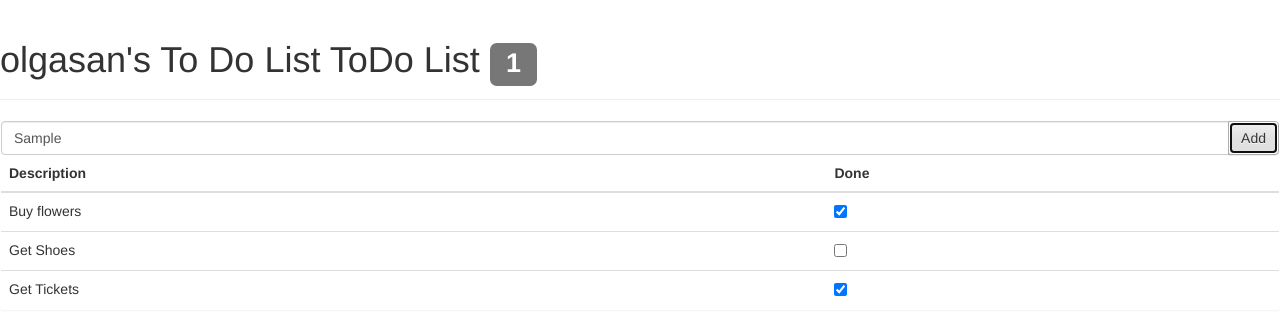
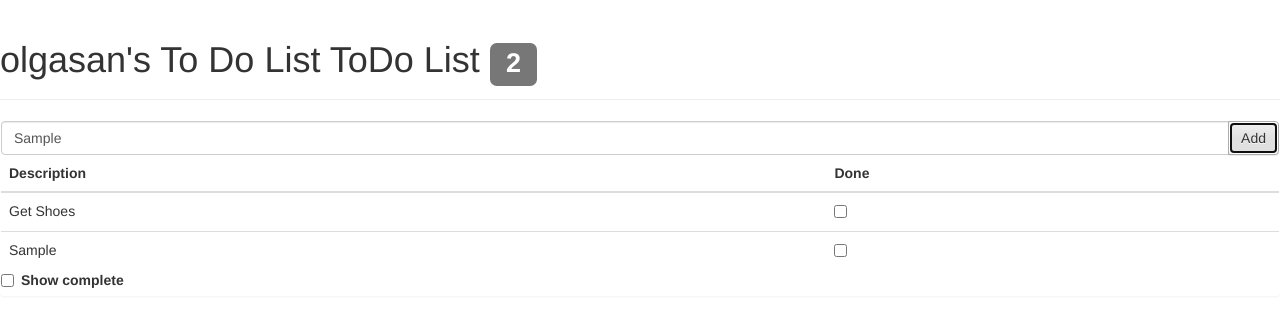
Before and after one commit to olgasan/angularjs-lab, a plain HTML site: page index.html in a window 1280 px wide. Both pictures are taken after typing "Sample" into the empty fields and a click on the button "Add". Drawn offline with Linux system fonts and the light colour scheme.

Commit message:
Added input interaction and filters

```diff
--- a/index.html
+++ b/index.html
@@ -14,14 +14,14 @@
         <h1>
             {{toDo.user}}'s To Do List
             ToDo List
-            <span class="label label-default" ng-hide="noPendingTasks()">{{incompleteCount()}}</span>
+            <span class="label" ng-class="warningLevel()" ng-hide="noPendingTasks()">{{incompleteCount()}}</span>
         </h1>
     </div>
     <div class="panel">
         <div class="input-group">
-            <input class="form-control" />
+            <input class="form-control" ng-model="actionText" />
             <span class="input-group-btn">
-                <button class="btn btn-default">Add</button>
+                <button class="btn btn-default" ng-click="addItem(actionText)">Add</button>
             </span>
         </div>
         <table class="table table-stripped">
@@ -32,7 +32,7 @@
             </tr>
             </thead>
             <tbody>
-            <tr ng-repeat="item in toDo.items">
+            <tr ng-repeat="item in toDo.items | orderBy:'action' | checkedItems:showComplete">
                 <td>{{item.action}}</td>
                 <td>
                     <input type="checkbox" ng-model="item.done" />
@@ -40,6 +40,12 @@
             </tr>
             </tbody>
         </table>
+        <div class="checkbox-inline">
+            <label>
+                <input type="checkbox" ng-model="showComplete" />
+                Show complete
+            </label>
+        </div>
     </div>
 </div>
 </body>
--- a/js/toDoApp.js
+++ b/js/toDoApp.js
@@ -18,6 +18,18 @@ var model = {
 
 var toDoApp = angular.module("toDoApp", []);
 
+toDoApp.filter("checkedItems", function(){
+   return function(items, showComplete){
+       var resultArray = [];
+       angular.forEach(items, function(item){
+           if (!item.done || showComplete){
+               resultArray.push(item);
+           }
+       });
+       return resultArray;
+   }
+});
+
 toDoApp.controller("ToDoCntrl", function($scope){
     $scope.toDo = model;
 
@@ -31,8 +43,18 @@ toDoApp.controller("ToDoCntrl", function($scope){
         return count;
     };
 
-    $scope.noPendingTasks = function()
-    {
+    $scope.noPendingTasks = function(){
         return $scope.incompleteCount()==0;
+    };
+
+    $scope.warningLevel = function(){
+        return $scope.incompleteCount() > 2 ? "label-warning" : "label-default";
+    };
+
+    $scope.addItem = function(itemText){
+        $scope.toDo.items.push({
+            action: itemText,
+            done: false
+        });
     }
 });
```
